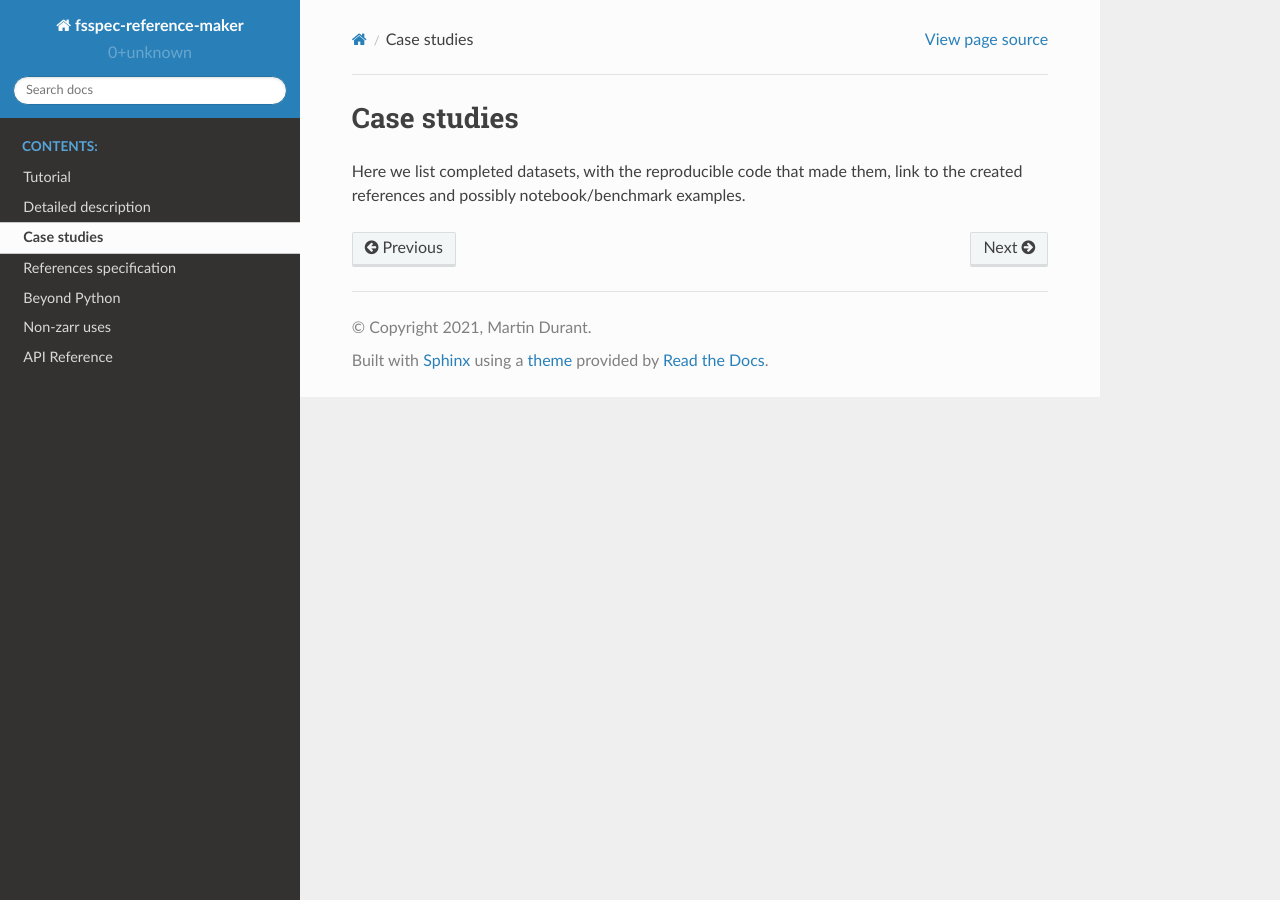
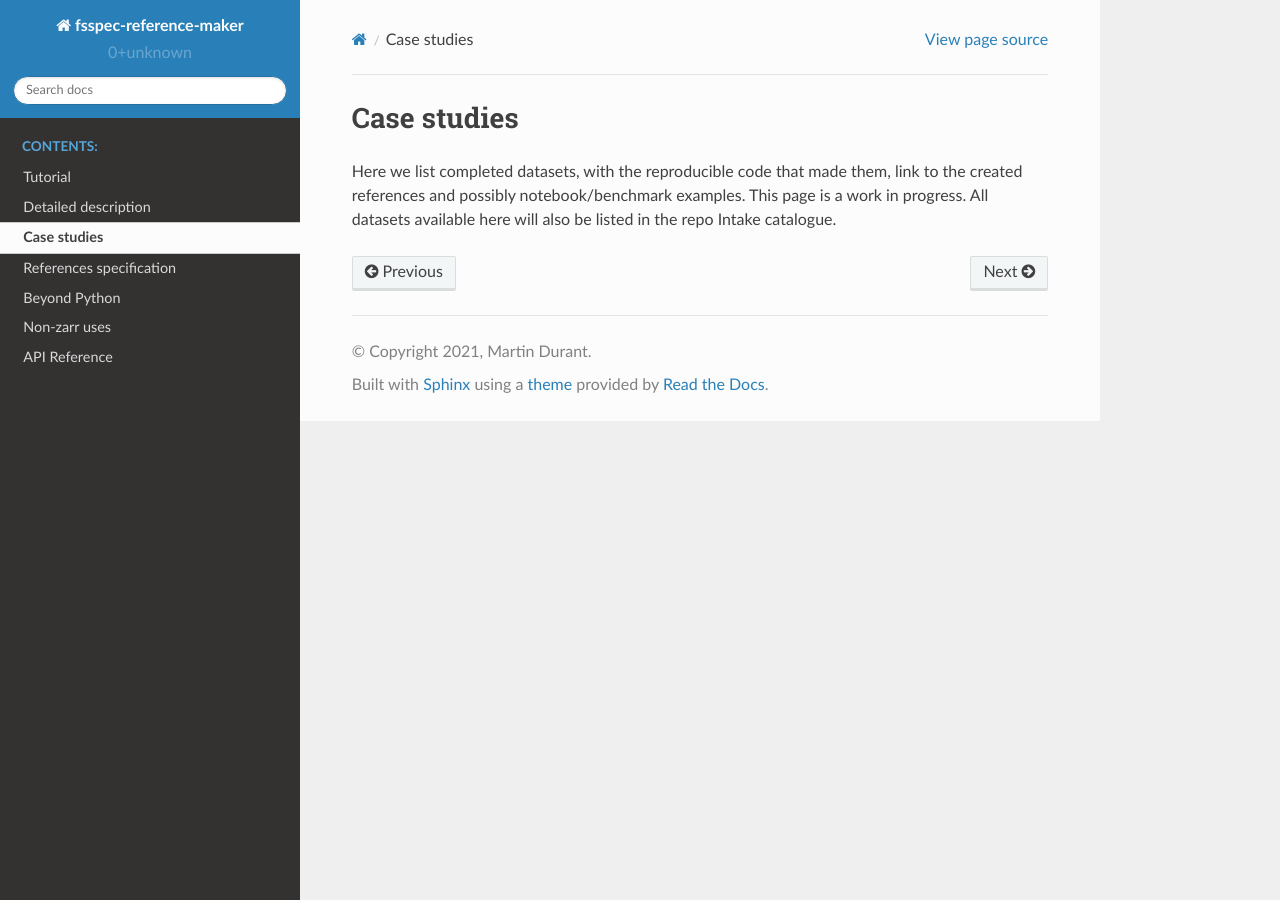
Before and after one commit to fsspec/kerchunk, a Sphinx documentation site: the page built from docs/source/cases.rst, in a window 1280 px wide. Built offline with Sphinx 7.4.7 and the Read the Docs theme 2.0.0, drawn with Linux system fonts in a browser that asks for light colours.

Commit message:
add some more text

```diff
--- a/docs/source/cases.rst
+++ b/docs/source/cases.rst
@@ -2,4 +2,5 @@ Case studies
 ============
 
 Here we list completed datasets, with the reproducible code that made them, link to the
-created references and possibly notebook/benchmark examples.
+created references and possibly notebook/benchmark examples. This page is a work in progress.
+All datasets available here will also be listed in the repo Intake catalogue.
--- a/docs/source/detail.rst
+++ b/docs/source/detail.rst
@@ -1,5 +1,8 @@
 Detailed description
 ====================
+
+We will demonstrate how this library can lead to parallel, cloud-friendly access of data with
+specific reference to netCDF4/HDF5 files, which were the motivating first case we attempted.
 
 .. image:: images/binary_buffer.png
   :width: 400
--- a/docs/source/test_example.rst
+++ b/docs/source/test_example.rst
@@ -67,6 +67,6 @@ or ``.json`` reference file that points to all the individual files as a single
 Using the output
 ================
 
-See the `rendered notebook`_
+See the `runnable notebook`_
 
-.. _rendered notebook: https://github.com/lsterzinger/fsspec-reference-maker-tutorial/blob/main/tutorial.ipynb
+.. _runnable notebook: https://binder.pangeo.io/v2/gh/lsterzinger/fsspec-reference-maker-tutorial/main
```
Also changed, not shown: docs/source/beyond.rst (+16 -0 lines).
